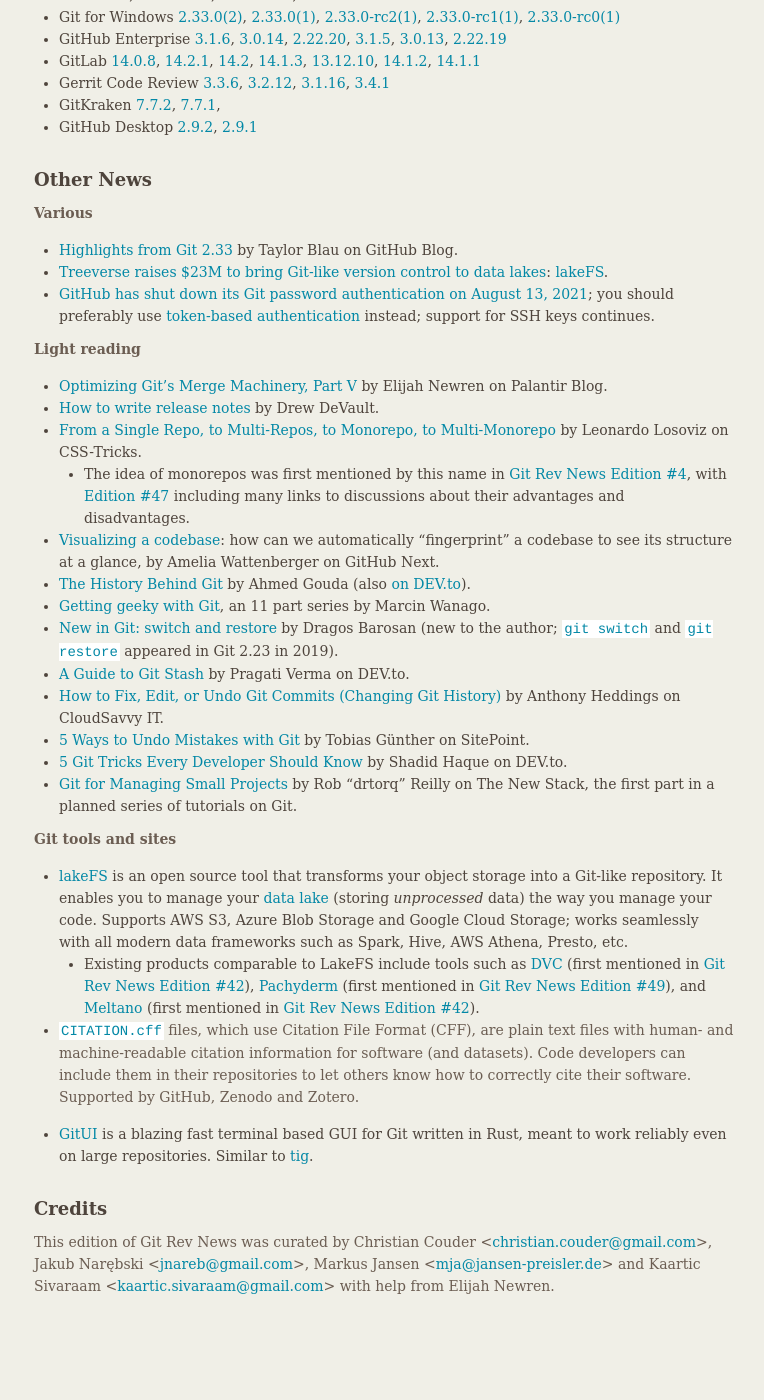
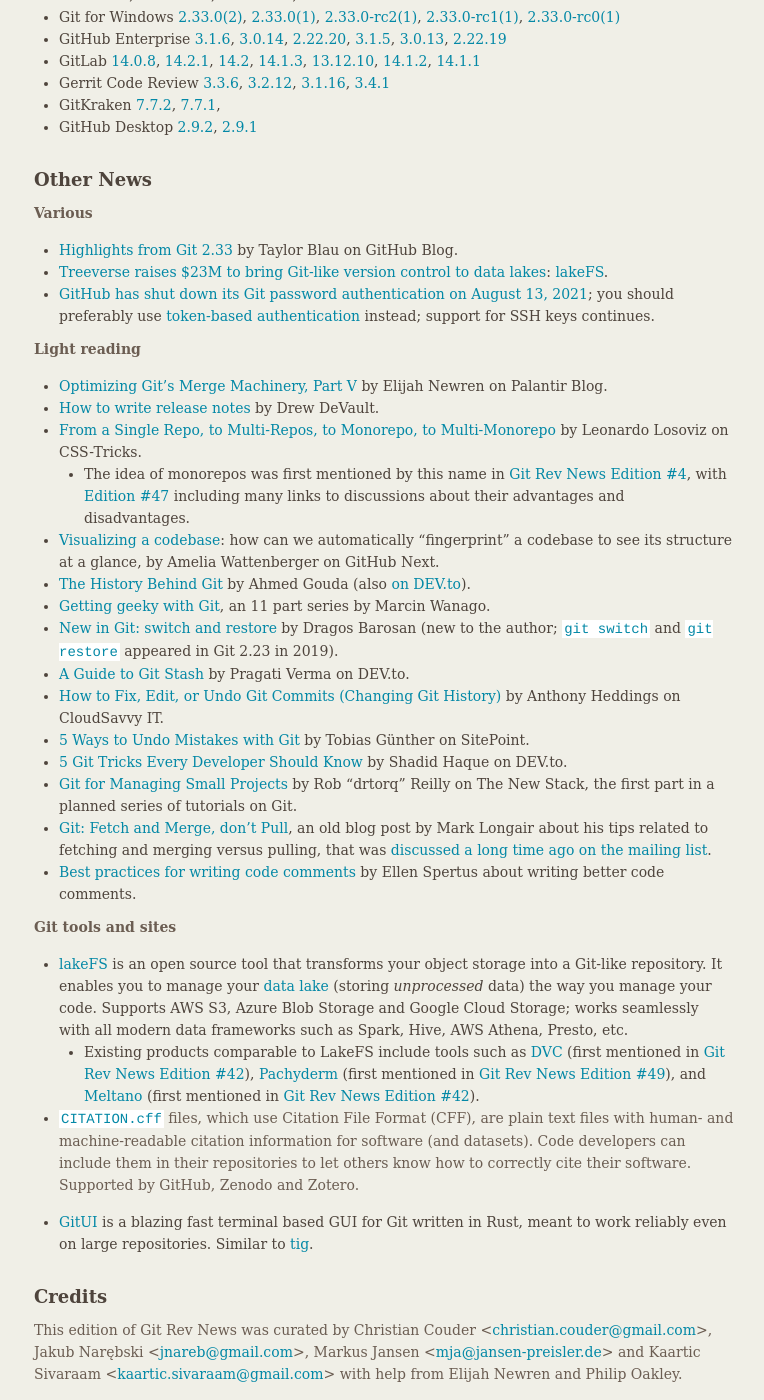
Before and after one commit to git/git.github.io, a Jekyll site: the page built from rev_news/drafts/edition-78.md, in a window 1280 px wide and 1400 px high, scrolled down 1150 px. Shown: the whole window, without its empty margins (375-1139 px from the left). Built offline with Jekyll 4.4.1, drawn with Linux system fonts in a browser that asks for light colours; before the commit the page ends 2462 px from its top, so only the background shows below that.

```diff
--- a/rev_news/drafts/edition-78.md
+++ b/rev_news/drafts/edition-78.md
@@ -149,6 +149,11 @@
   by Shadid Haque on DEV.to.
 * [Git for Managing Small Projects](https://thenewstack.io/git-for-managing-small-projects/)
   by Rob "drtorq" Reilly on The New Stack, the first part in a planned series of tutorials on Git.
+* [Git: Fetch and Merge, don’t Pull](https://longair.net/blog/2009/04/16/git-fetch-and-merge/),
+  an old blog post by Mark Longair about his tips related to fetching and merging versus pulling,
+  that was [discussed a long time ago on the mailing list](https://lore.kernel.org/git/alpine.DEB.1.00.0904191709220.10279@pacific.mpi-cbg.de/).
+* [Best practices for writing code comments](https://stackoverflow.blog/2021/07/05/best-practices-for-writing-code-comments/)
+  by Ellen Spertus about writing better code comments.
 
 
 __Git tools and sites__
@@ -181,4 +186,4 @@
 Jakub Narębski &lt;<jnareb@gmail.com>&gt;,
 Markus Jansen &lt;<mja@jansen-preisler.de>&gt; and
 Kaartic Sivaraam &lt;<kaartic.sivaraam@gmail.com>&gt;
-with help from Elijah Newren.
+with help from Elijah Newren and Philip Oakley.
```
